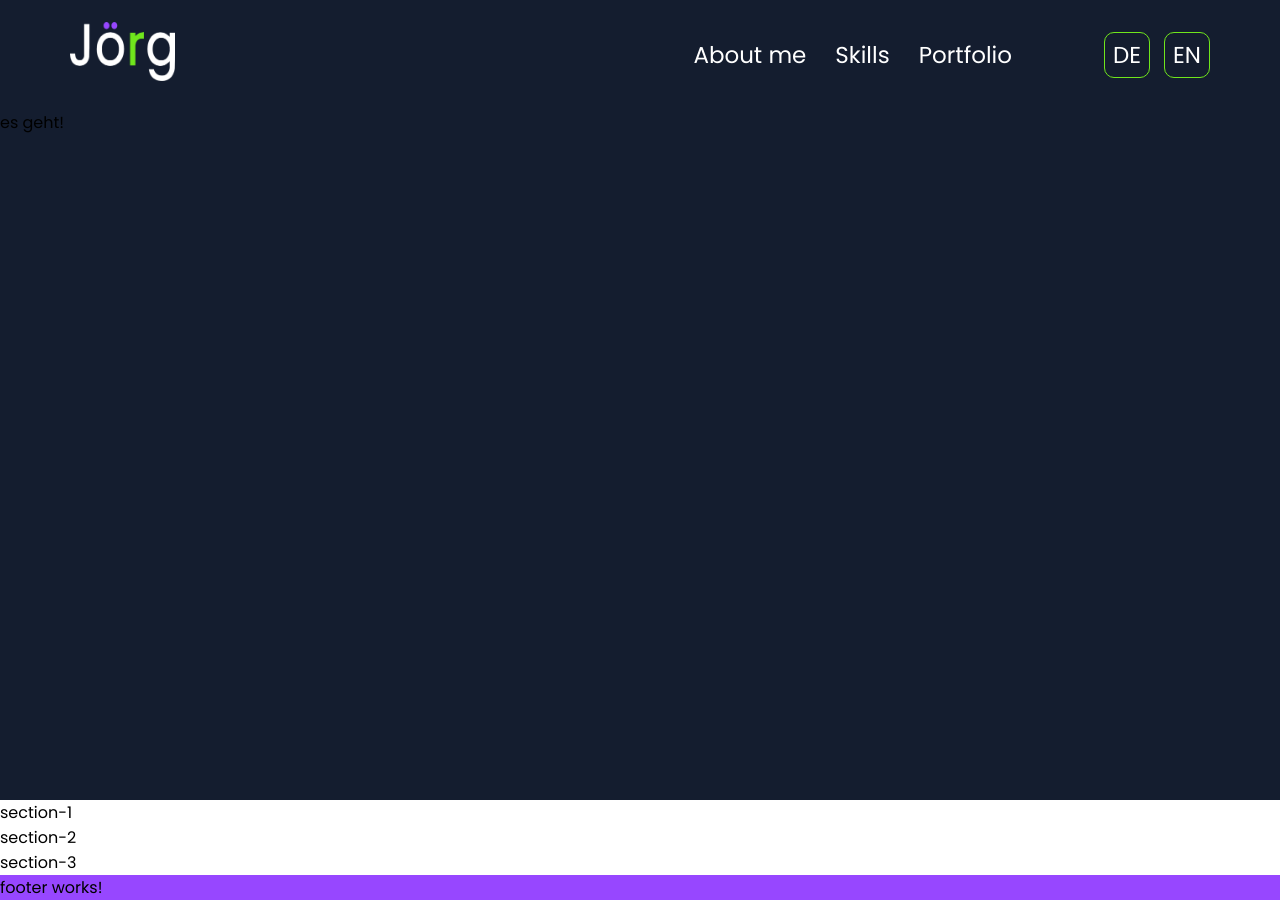
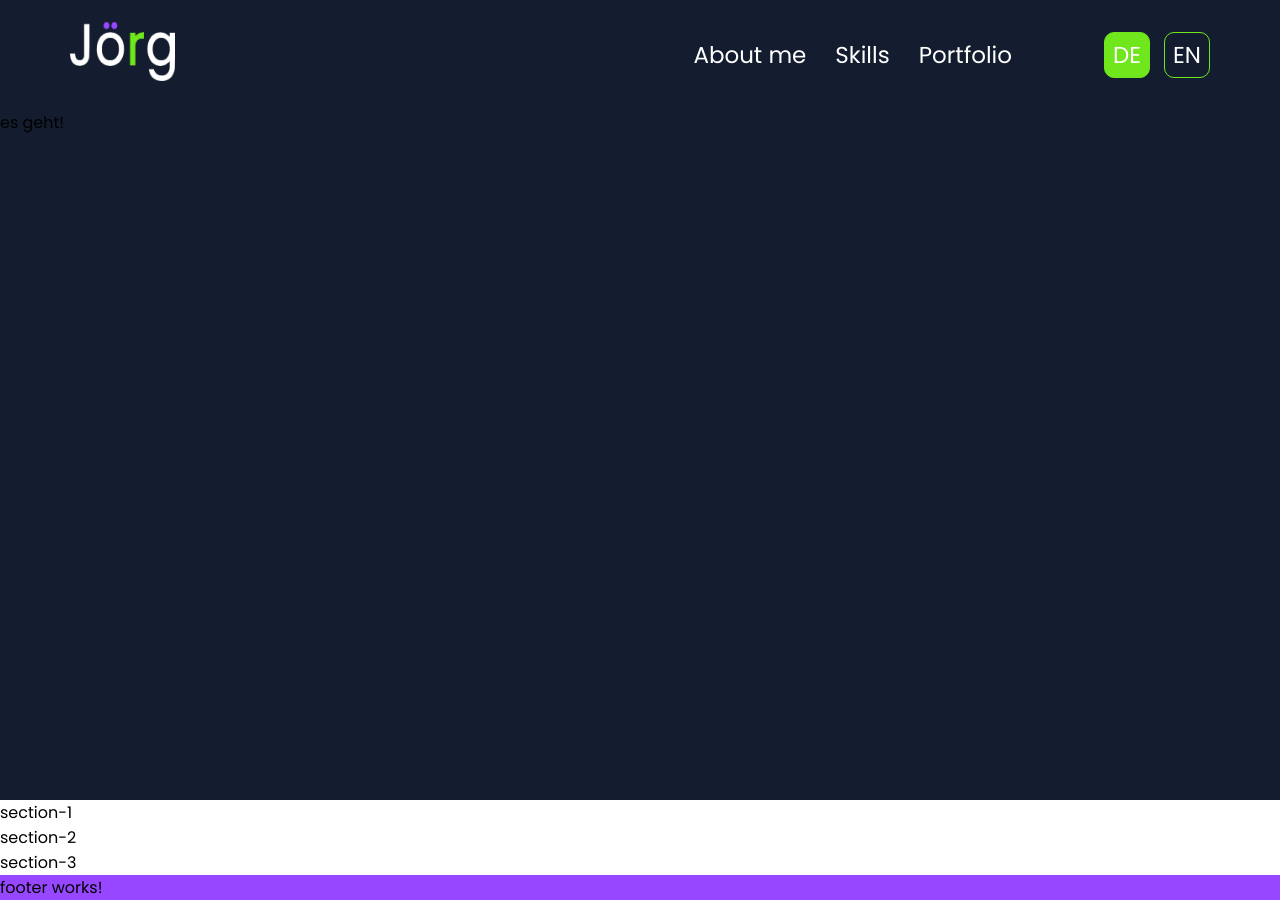
Before and after one commit to JoergBechtold/Joerg-Bechtold-Portfolio, an Angular app: page / in a window 1280 px wide. Built offline with nearby package versions, Linux system fonts and the light colour scheme.

Commit message:
set header button active

```diff
--- a/src/app/shared/header/header.component.html
+++ b/src/app/shared/header/header.component.html
@@ -15,8 +15,12 @@
             </div>
 
             <div class="language-btns">
-                <button>DE</button>
-                <button>EN</button>
+                <button [ngClass]="{ 'active-button': activeLanguage === 'DE' }" (click)="setLanguage('DE')">
+                    DE
+                </button>
+                <button [ngClass]="{ 'active-button': activeLanguage === 'EN' }" (click)="setLanguage('EN')">
+                    EN
+                </button>
             </div>
         </nav>
 
--- a/src/app/shared/header/header.component.scss
+++ b/src/app/shared/header/header.component.scss
@@ -61,7 +61,7 @@ nav{
 .language-btns{
     @include dFlexAllCenter( $jc: space-between, $g: 14px);
 
-    >button{
+    > button {
     color: $white;
     font-size: 23px;
     font-weight: 400;
@@ -69,6 +69,28 @@ nav{
     border: 1px solid $primary-bg-green;
     border-radius: 10px;
     padding: 5px 8px 5px 8px;
+    cursor: pointer; // Add cursor pointer for better UX
+    transition: background-color 0.3s ease, color 0.3s ease; // Smooth transition
+
+    // Styles for the active button
+    &.active-button {
+      background-color: $primary-bg-green; // Use your primary green variable
+      color: $white; // Ensure text color is white for contrast
     }
 
+    &:hover:not(.active-button) { // Optional: hover effect for non-active buttons
+      background-color: rgba($primary-bg-green, 0.2); // Slightly lighter green on hover
     }
+  }
+
+    // >button{
+    //     color: $white;
+    //     font-size: 23px;
+    //     font-weight: 400;
+    //     background-color: transparent;
+    //     border: 1px solid $primary-bg-green;
+    //     border-radius: 10px;
+    //     padding: 5px 8px 5px 8px;
+    // }
+
+}
--- a/src/app/shared/header/header.component.ts
+++ b/src/app/shared/header/header.component.ts
@@ -9,5 +9,10 @@ import { Component } from '@angular/core';
   styleUrl: './header.component.scss'
 })
 export class HeaderComponent {
+  activeLanguage: string = 'DE'; // Initialize with 'DE' as active
+
+  setLanguage(language: string) {
+    this.activeLanguage = language;
+  }
 
 }
```
Lines whose indentation alone changed are shown as unchanged.
